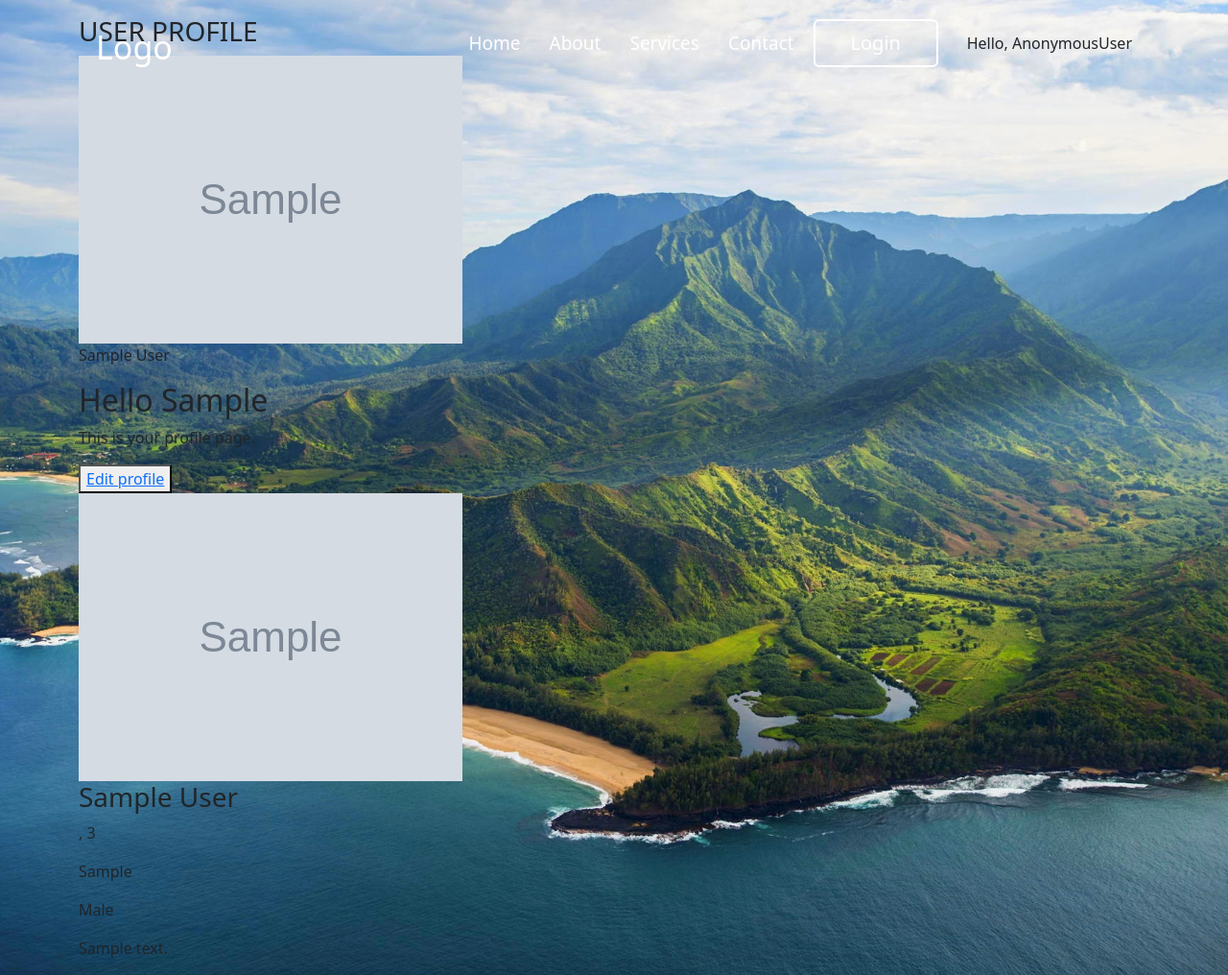
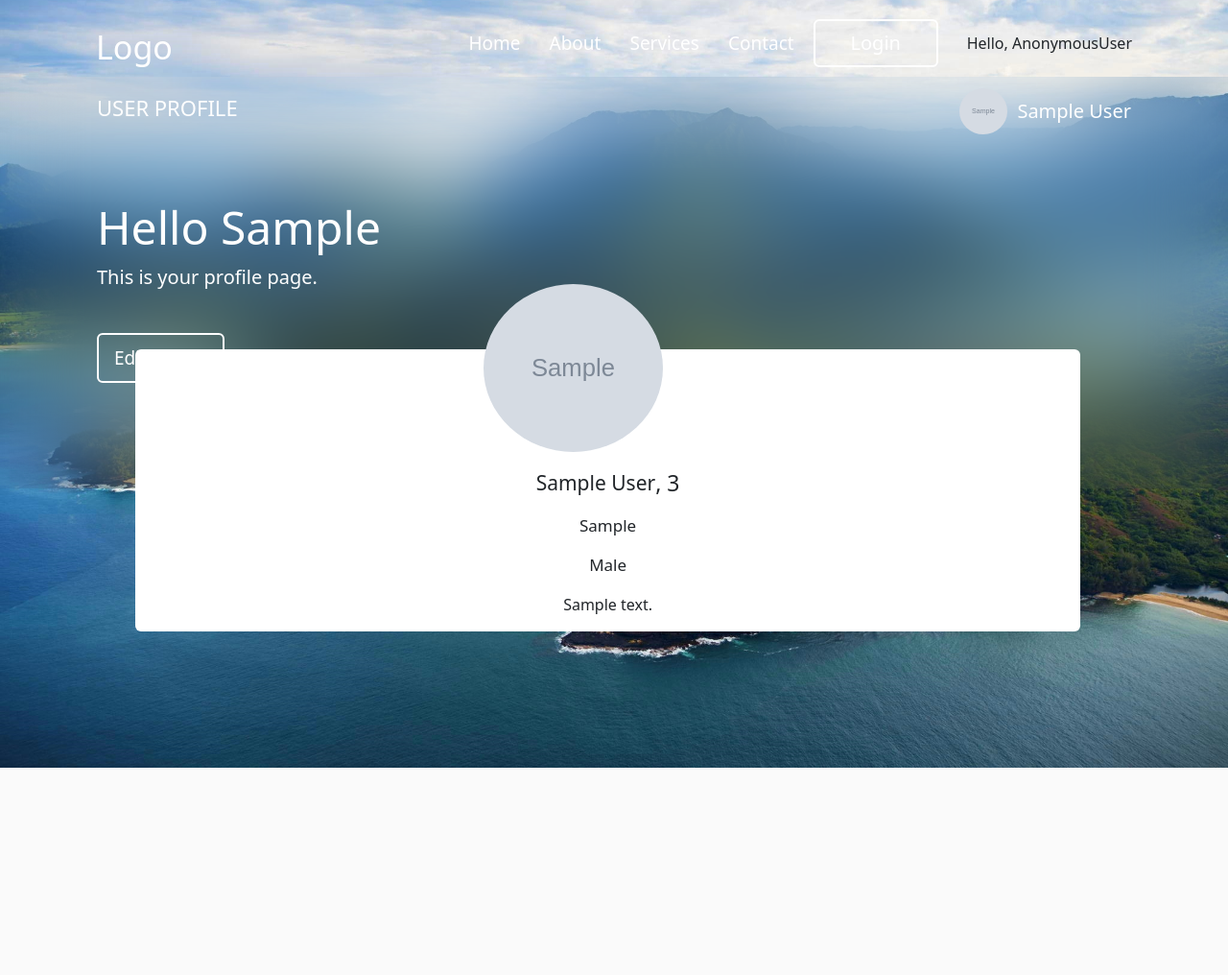
Before and after one commit to vesselindoychev/Django-Blog-Posts, a Django app: page /accounts/details/1/ in a window 1280 px wide. Shown: the whole page at 96% size. After the commit the page ends 800 px from the top, so only its background shows below. Run offline with Django 3.2, Linux system fonts and the light colour scheme; tables that the repository leaves empty hold one stand-in row (values such as "Sample post"); grey boxes marked "Sample" are stand-in pictures; some libraries are stand-ins or nearby versions.

Commit message:
Added css styling to Profile Details Page

```diff
--- a/posts_app/static/style.css
+++ b/posts_app/static/style.css
@@ -22,7 +22,7 @@ body {
 
 /* Header */
 .header-for-nav {
-    position: fixed;
+    position: absolute;
     top: 0;
     left: 0;
     width: 100%;
@@ -85,6 +85,10 @@ body {
 
 .navigation-wrapper li a:hover {
     color: gray;
+}
+
+.navigation-wrapper .greetings-user {
+    color: white;
 }
 /*Header Nav Login Btn*/
 .login-btn {
@@ -360,6 +364,8 @@ footer {
     height: 130px;
     background: transparent;
     backdrop-filter: blur(20px);
+    opacity: 1;
+    transition: opacity 1s;
 }
 
 .footer-wrapper {
@@ -433,3 +439,179 @@ footer {
     height: 1px;
     background-color: white;
 }
+
+/* Profile Details Page */
+.profile-details-wrapper {
+    position: fixed;
+    width: 100%;
+    top: 10vh;
+    left: 0;
+    background: transparent;
+    backdrop-filter: blur(40px);
+    padding-bottom: 100px;
+}
+
+.profile-details-nav {
+    display: flex;
+    align-items: center;
+    flex-direction: row;
+    flex-wrap: wrap;
+    width: 100%;
+    justify-content: space-between;
+    padding: 12px 101px 0 101px;
+}
+
+.profile-details-nav h3 {
+    color: white;
+    font-size: 22px;
+}
+
+.profile-img-name {
+    display: flex;
+    align-items: center;
+}
+
+.user-icon {
+    margin-right: 5px;
+    border-radius: 55px;
+    background: white;
+    padding: 8px 14px;
+}
+
+.user-icon i {
+    font-size: 18px;
+    padding: 5px 0 0 3px;
+}
+
+.profile-img-name span img {
+    height: 100%;
+    max-width: 100%;
+    border-radius: 50%;
+}
+
+.profile-img-name span {
+    height: 48px;
+    width: 50px;
+    margin-right: 10px;
+}
+
+.profile-img-name p {
+    margin: 0;
+    color: white;
+    font-weight: 500;
+    font-size: 20px;
+}
+
+.profile-details-text {
+    padding: 68px 101px 17px 101px;
+    color: white;
+}
+
+.profile-details-text h2 {
+    font-size: 3rem;
+}
+
+.profile-details-text p {
+    font-weight: 300;
+    font-size: 20px;
+}
+
+.profile-details-edit-btn {
+    padding: 10px 101px;
+}
+
+.profile-details-edit-btn button {
+    background: transparent;
+    color: white;
+    border-radius: 6px;
+    border: 2px solid white;
+    padding: 10px 16px;
+    font-size: 19px;
+    font-weight: 500;
+    transition: .5s;
+    outline: none;
+}
+
+.profile-details-edit-btn button:hover {
+    background: #48a7d7;
+    border: 2px solid #48a7d7;
+}
+
+.profile-details-edit-btn button a {
+    color: white;
+    text-decoration: none;
+}
+
+.profile-details-box {
+    position: fixed;
+    width: 77%;
+    left: 11%;
+    top: 44vh;
+    display: flex;
+    flex-direction: column;
+    align-items: center;
+    background: white;
+    border-radius: 6px;
+    margin-top: 12px;
+    padding-top: 122px;
+}
+
+.profile-details-name-years {
+    display: flex;
+    align-items: center;
+    margin-bottom: 14px;
+}
+
+.profile-details-name-years p {
+    margin: 0;
+    font-size: 23px;
+    font-weight: 300;
+}
+
+.profile-details-name-years h3 {
+    margin: 0;
+    font-size: 21px;
+    font-weight: 500;
+}
+
+.profile-details-living-area p{
+    font-weight: 300;
+    font-size: 17px;
+}
+
+.profile-details-gender p {
+    font-weight: 300;
+    font-size: 17px;
+
+}
+
+.profile-details-bio {
+    display: flex;
+    flex-direction: column;
+    align-items: center;
+}
+
+.profile-middle-img {
+    height: 175px;
+    width: 187px;
+    position: absolute;
+    top: 37vh;
+    right: 46%;
+    z-index: 10;
+    text-align: center;
+}
+
+.profile-middle-img img {
+    height: 100%;
+    max-width: 100%;
+    border-radius: 50%;
+    object-fit: cover;
+}
+
+.profile-middle-img i {
+    font-size: 63px;
+    color: white;
+    padding: 41px 45px;
+    border-radius: 75px;
+    background: gray;
+}
```
